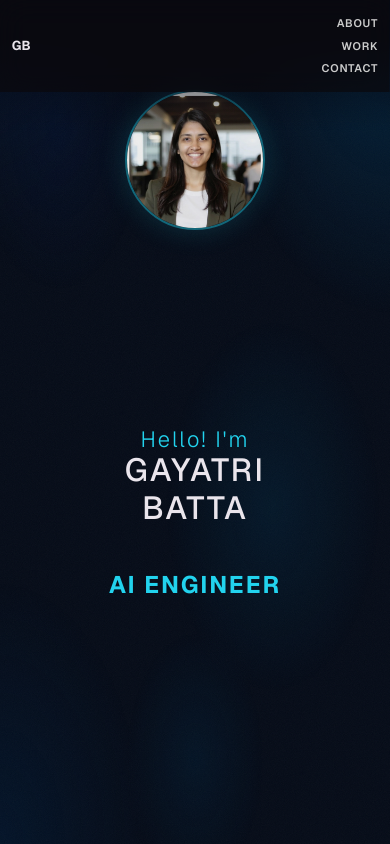
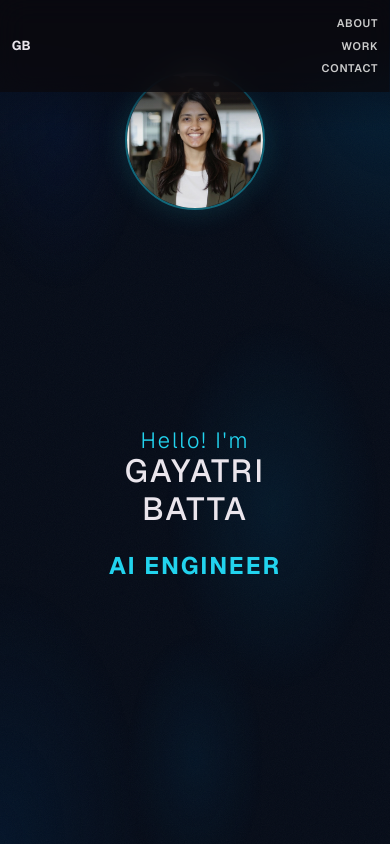
Before and after one commit to Gayatri-Batta/portfolio, a React (Vite) app: page / in a window 390 px wide. Shown: the top 844 px of the page. Built offline with nearby package versions, Linux system fonts and the light colour scheme.

Commit message:
reduce mobile landing vertical spacing

```diff
--- a/src/components/styles/Landing.css
+++ b/src/components/styles/Landing.css
@@ -213,7 +213,8 @@ h2.landing-info-h2 {
     display: flex;
     flex-direction: column;
     align-items: center;
-    padding: 90px 15px 40px;
+    justify-content: center;
+    padding: 70px 15px 40px;
     gap: 0;
   }
 
@@ -233,8 +234,8 @@ h2.landing-info-h2 {
     right: auto !important;
     bottom: auto !important;
     transform: none !important;
-    padding-top: 24px;
-    margin-bottom: 20px;
+    padding-top: 16px;
+    margin-bottom: 10px;
     z-index: 10;
     text-align: center;
     width: 100% !important;
@@ -256,9 +257,9 @@ h2.landing-info-h2 {
     bottom: auto !important;
     transform: none !important;
     text-align: center;
-    margin-top: 20px;
+    margin-top: 10px;
     z-index: 10;
-    padding-bottom: 30px;
+    padding-bottom: 20px;
     display: flex;
     flex-direction: column;
     align-items: center;
```
